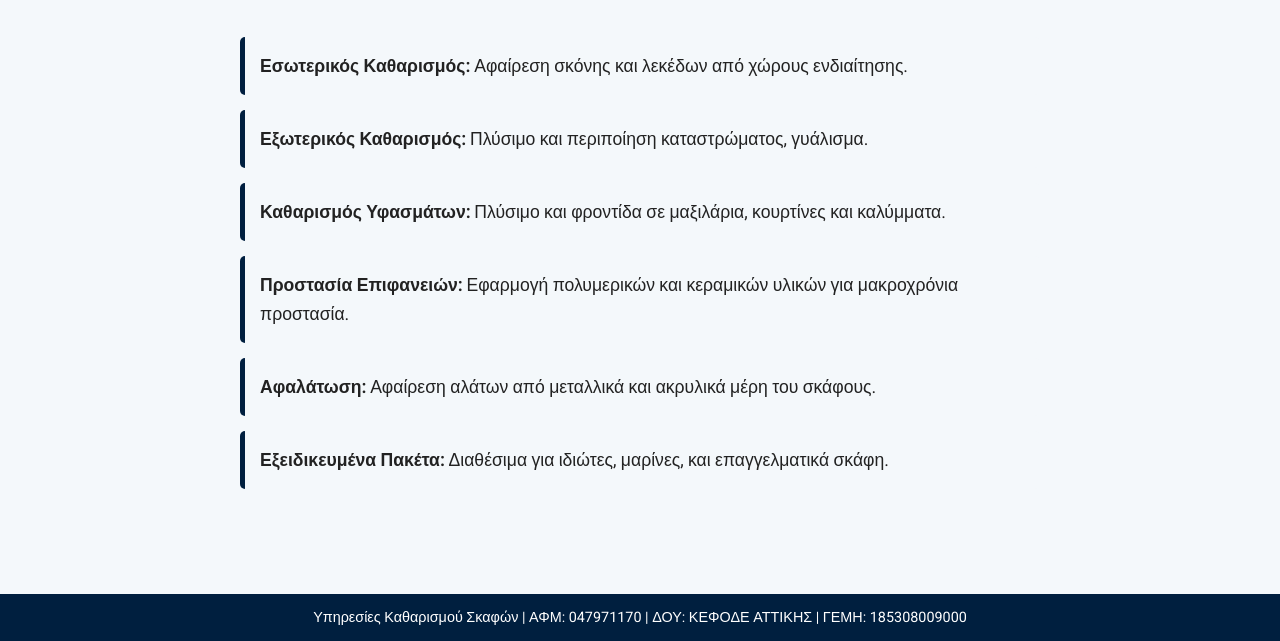
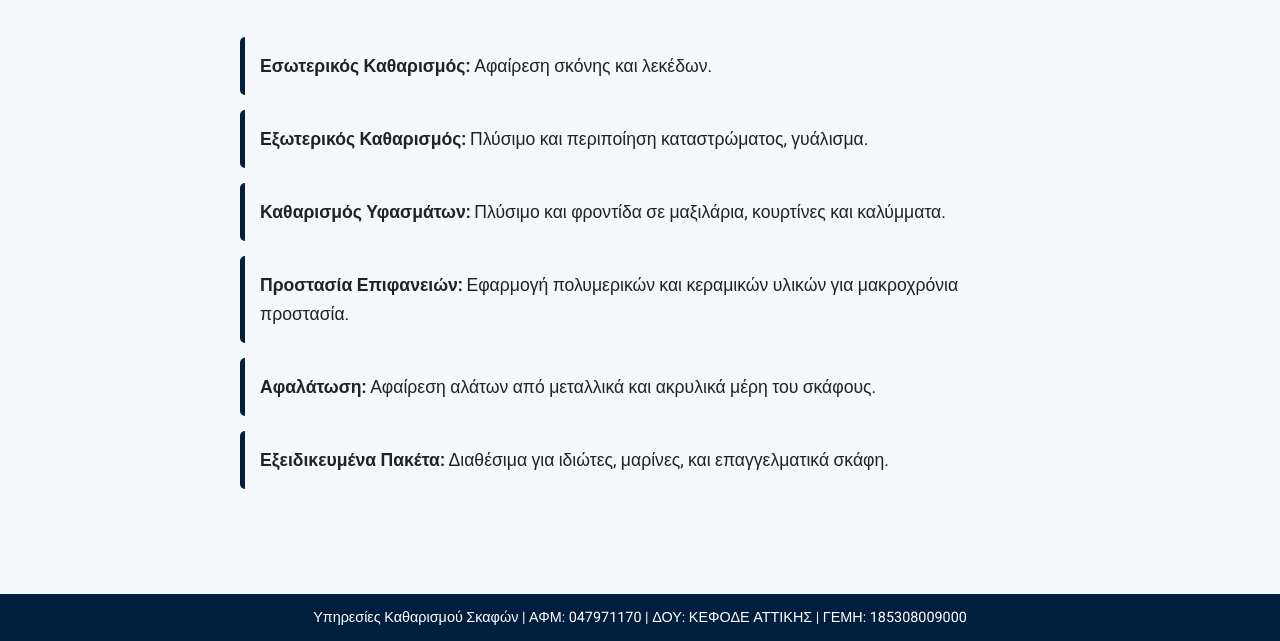
Before and after one commit to Navyclean/Navyclean, a plain HTML site: page services.html in a window 1280 px wide. Shown: the part 282-923 px from the top of the page. Drawn offline with Linux system fonts and the light colour scheme.

Commit message:
Add files via upload

```diff
--- a/services.html
+++ b/services.html
@@ -30,7 +30,7 @@
 
     <section class="services-list">
       <ul>
-        <li><strong>Εσωτερικός Καθαρισμός:</strong> Αφαίρεση σκόνης και λεκέδων από χώρους ενδιαίτησης.</li>
+        <li><strong>Εσωτερικός Καθαρισμός:</strong> Αφαίρεση σκόνης και λεκέδων.</li>
         <li><strong>Εξωτερικός Καθαρισμός:</strong> Πλύσιμο και περιποίηση καταστρώματος, γυάλισμα.</li>
         <li><strong>Καθαρισμός Υφασμάτων:</strong> Πλύσιμο και φροντίδα σε μαξιλάρια, κουρτίνες και καλύμματα.</li>
         <li><strong>Προστασία Επιφανειών:</strong> Εφαρμογή πολυμερικών και κεραμικών υλικών για μακροχρόνια προστασία.</li>
```
